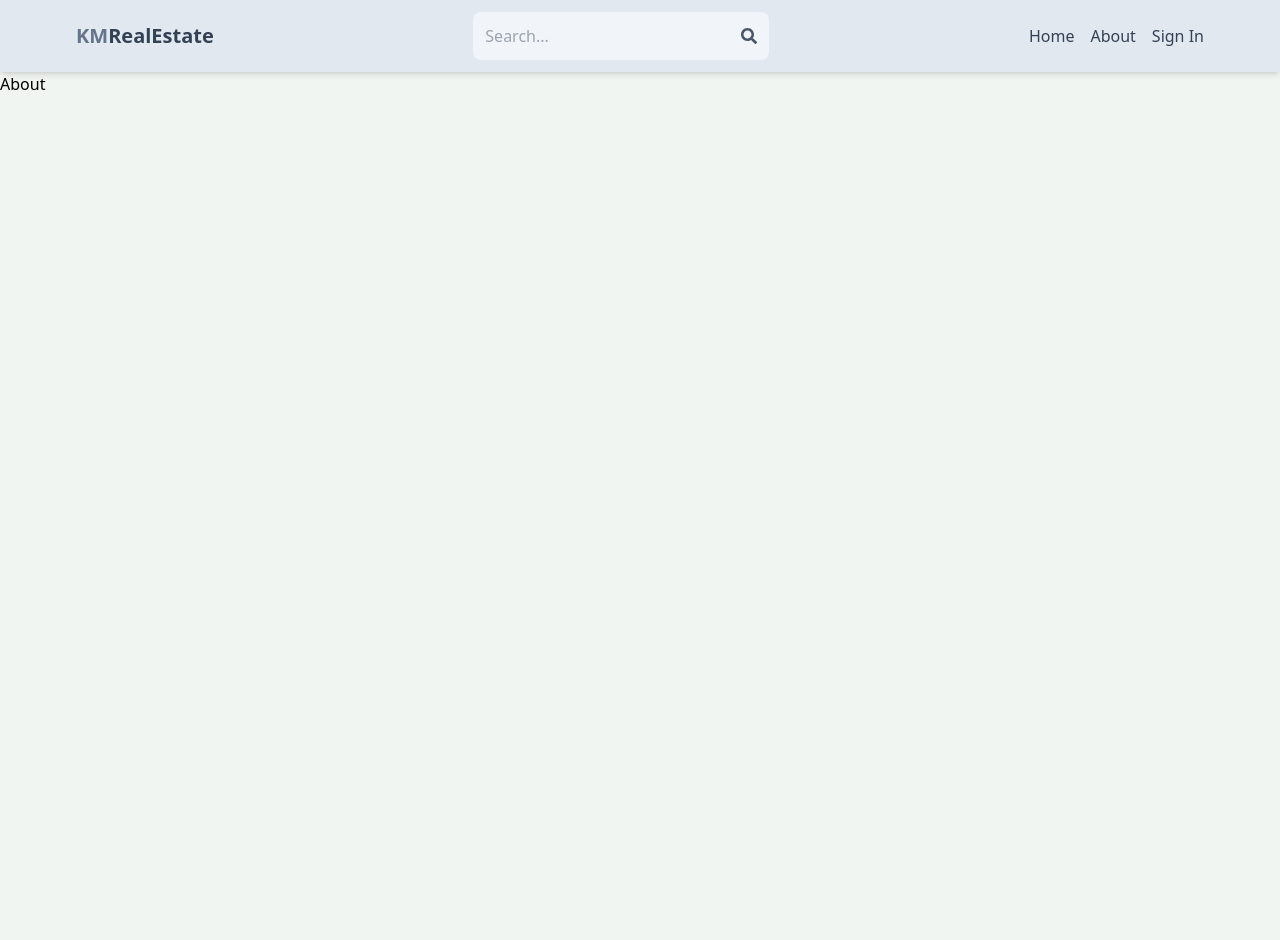
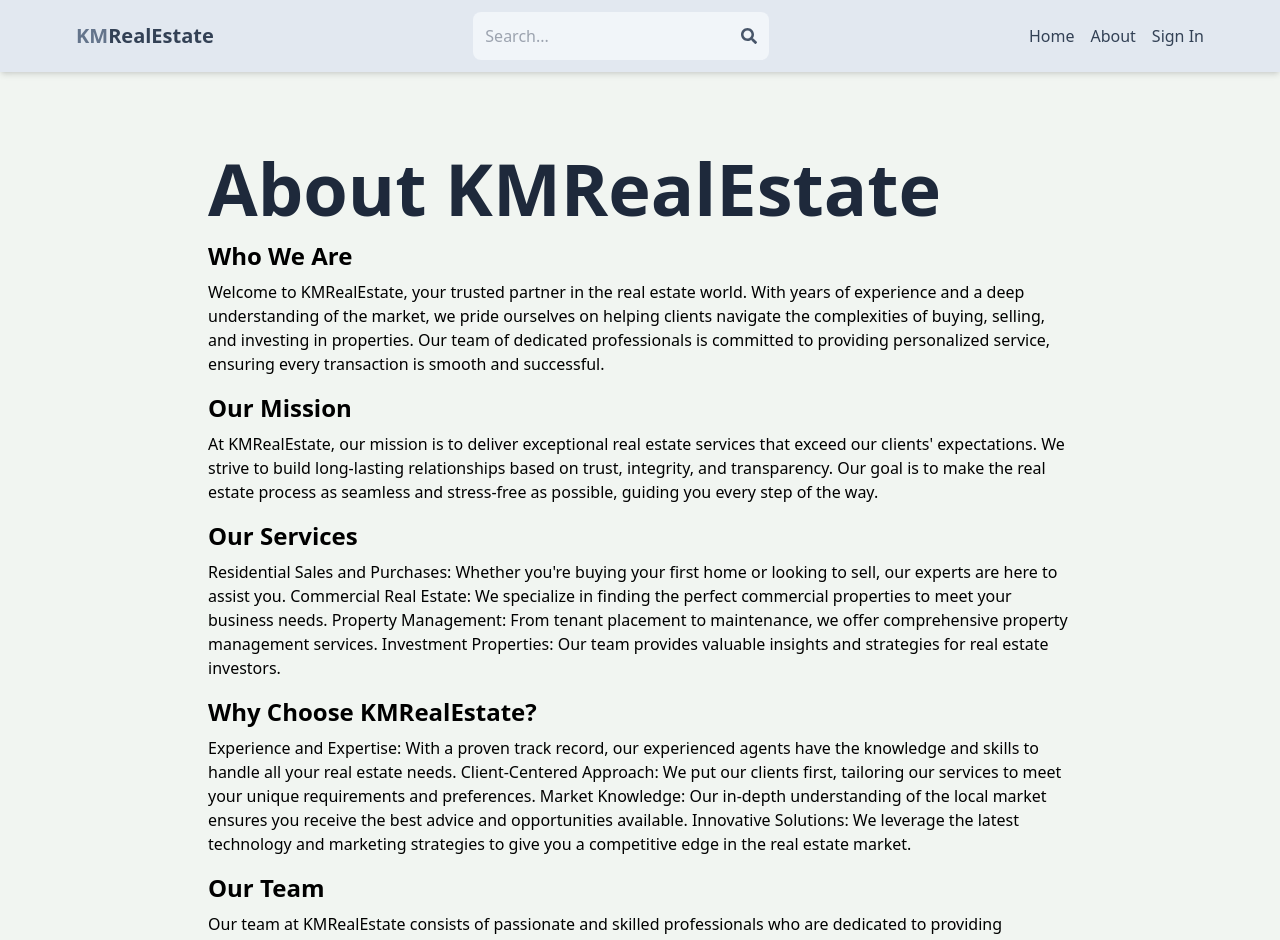
Before and after one commit to themeexpress/MERN-estate, a React (Vite) app in the folder client/: page /about in a window 1280 px wide. Shown: the top 940 px of the page. Before the commit the page ends 800 px from the top, so only its background shows below. Built offline with nearby package versions, Linux system fonts and the light colour scheme; no server answers.

Commit message:
Completed About Us page

```diff
--- a/client/src/pages/About.jsx
+++ b/client/src/pages/About.jsx
@@ -2,6 +2,45 @@ import React from 'react'
 
 export default function About() {
   return (
-    <div>About</div>
+    <div className='py-20 px-4 max-w-4xl mx-auto'>
+      <h1 className='text-7xl font-semibold mb-4 text-slate-800'>
+        About KMRealEstate
+      </h1>
+      <h4 className='font-semibold text-2xl mb-2'>Who We Are</h4>
+      <p className='mb-4'>
+        Welcome to KMRealEstate, your trusted partner in the real estate world. With years of experience and a deep understanding of the market, we pride ourselves on helping clients navigate the complexities of buying, selling, and investing in properties. Our team of dedicated professionals is committed to providing personalized service, ensuring every transaction is smooth and successful.
+      </p>
+      <h4 className='font-semibold text-2xl mb-2'>Our Mission</h4>
+
+
+      <p className='mb-4'>
+        At KMRealEstate, our mission is to deliver exceptional real estate services that exceed our clients' expectations. We strive to build long-lasting relationships based on trust, integrity, and transparency. Our goal is to make the real estate process as seamless and stress-free as possible, guiding you every step of the way.
+      </p>
+
+      <h4 className='font-semibold text-2xl mb-2' mb-2>Our Services</h4>
+
+      <p className='mb-4'>
+      Residential Sales and Purchases: Whether you're buying your first home or looking to sell, our experts are here to assist you.
+      Commercial Real Estate: We specialize in finding the perfect commercial properties to meet your business needs.
+      Property Management: From tenant placement to maintenance, we offer comprehensive property management services.
+      Investment Properties: Our team provides valuable insights and strategies for real estate investors.
+      </p>
+      <h4 className='font-semibold text-2xl mb-2'>Why Choose KMRealEstate?</h4>
+      <p className='mb-4'>
+        Experience and Expertise: With a proven track record, our experienced agents have the knowledge and skills to handle all your real estate needs.
+        Client-Centered Approach: We put our clients first, tailoring our services to meet your unique requirements and preferences.
+        Market Knowledge: Our in-depth understanding of the local market ensures you receive the best advice and opportunities available.
+        Innovative Solutions: We leverage the latest technology and marketing strategies to give you a competitive edge in the real estate market.
+      </p>
+      <h4 className='font-semibold text-2xl mb-2'>Our Team</h4>
+      Our team at KMRealEstate consists of passionate and skilled professionals who are dedicated to providing exceptional service. Each member brings unique expertise and a commitment to excellence, ensuring that you receive the highest quality of support and guidance.
+
+      <h4 className='font-semibold text-2xl mb-2'>Contact Us</h4>
+      <p className='mb-4'>
+      Ready to make your real estate dreams a reality? Contact us today to learn more about how KMRealEstate can assist you. We look forward to working with you and being a part of your real estate journey.
+
+      Feel free to adjust the content to better match the specific values, services, and mission of KMRealEstate.
+      </p>
+    </div>
   )
 }
```
